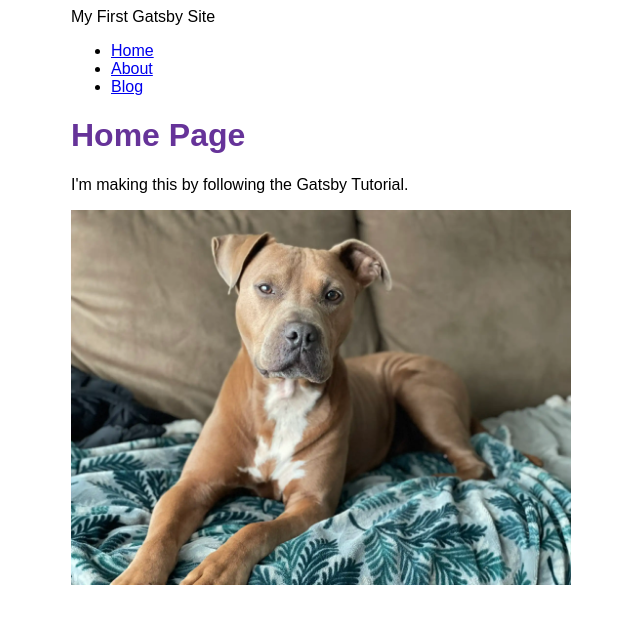
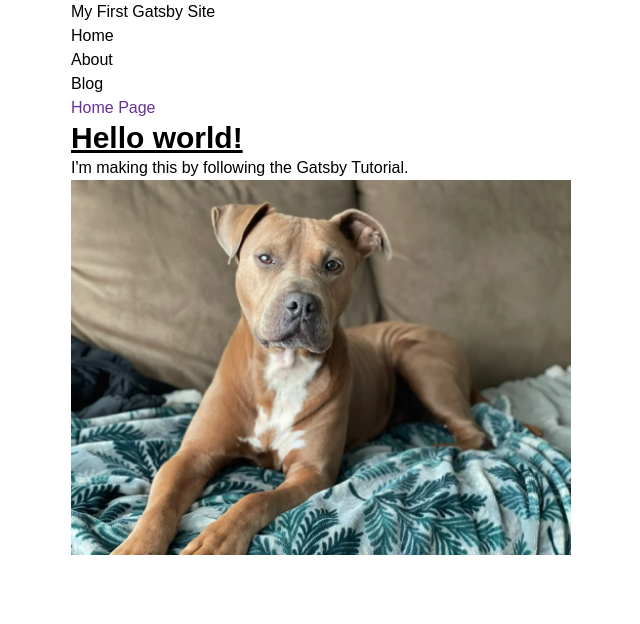
Before and after one commit to Glaxor/miedex, a Gatsby site: page / in a window 1280 px wide. Shown: the whole page, without its empty margins (319-959 px from the left). Built offline with nearby package versions, Linux system fonts and the light colour scheme; Gatsby itself is replaced by a stand-in of ours.

Commit message:
Finished Gatsby Tutorial Part tailwind css

```diff
--- /dev/null
+++ b/gatsby-browser.js
@@ -0,0 +1 @@
+import "./src/styles/global.css";
--- a/gatsby-config.js
+++ b/gatsby-config.js
@@ -9,6 +9,7 @@
   plugins: [
     "gatsby-plugin-image",
     "gatsby-plugin-sharp",
+    "gatsby-plugin-postcss",
     {
       resolve: "gatsby-source-filesystem",
       options: {
--- a/package.json
+++ b/package.json
@@ -20,5 +20,11 @@
     "gatsby-source-filesystem": "^5.8.0",
     "react": "^18.2.0",
     "react-dom": "^18.2.0"
+  },
+  "devDependencies": {
+    "autoprefixer": "^10.4.14",
+    "gatsby-plugin-postcss": "^6.8.0",
+    "postcss": "^8.4.21",
+    "tailwindcss": "^3.2.7"
   }
 }
--- /dev/null
+++ b/postcss.config.js
@@ -0,0 +1,6 @@
+module.exports = {
+  plugins: {
+    tailwindcss: {},
+    autoprefixer: {},
+  },
+}
--- a/src/pages/index.js
+++ b/src/pages/index.js
@@ -6,6 +6,7 @@
 const IndexPage = () => {
   return (
     <Layout pageTitle="Home Page">
+      <h1 className="text-3xl font-bold underline ">Hello world!</h1>
       <p>I'm making this by following the Gatsby Tutorial.</p>
       <StaticImage
         alt="Clifford, a reddish-brown pitbull, dozing in a bean bag chair"
--- /dev/null
+++ b/src/styles/global.css
@@ -0,0 +1,3 @@
+@tailwind base;
+@tailwind components;
+@tailwind utilities;
--- /dev/null
+++ b/tailwind.config.js
@@ -0,0 +1,12 @@
+/** @type {import('tailwindcss').Config} */
+
+module.exports = {
+  content: [
+    "./src/pages/**/*.{js,jsx,ts,tsx}",
+    "./src/components/**/*.{js,jsx,ts,tsx}",
+  ],
+  theme: {
+    extend: {},
+  },
+  plugins: [],
+};
```
Also changed, not shown: 1 other file.
